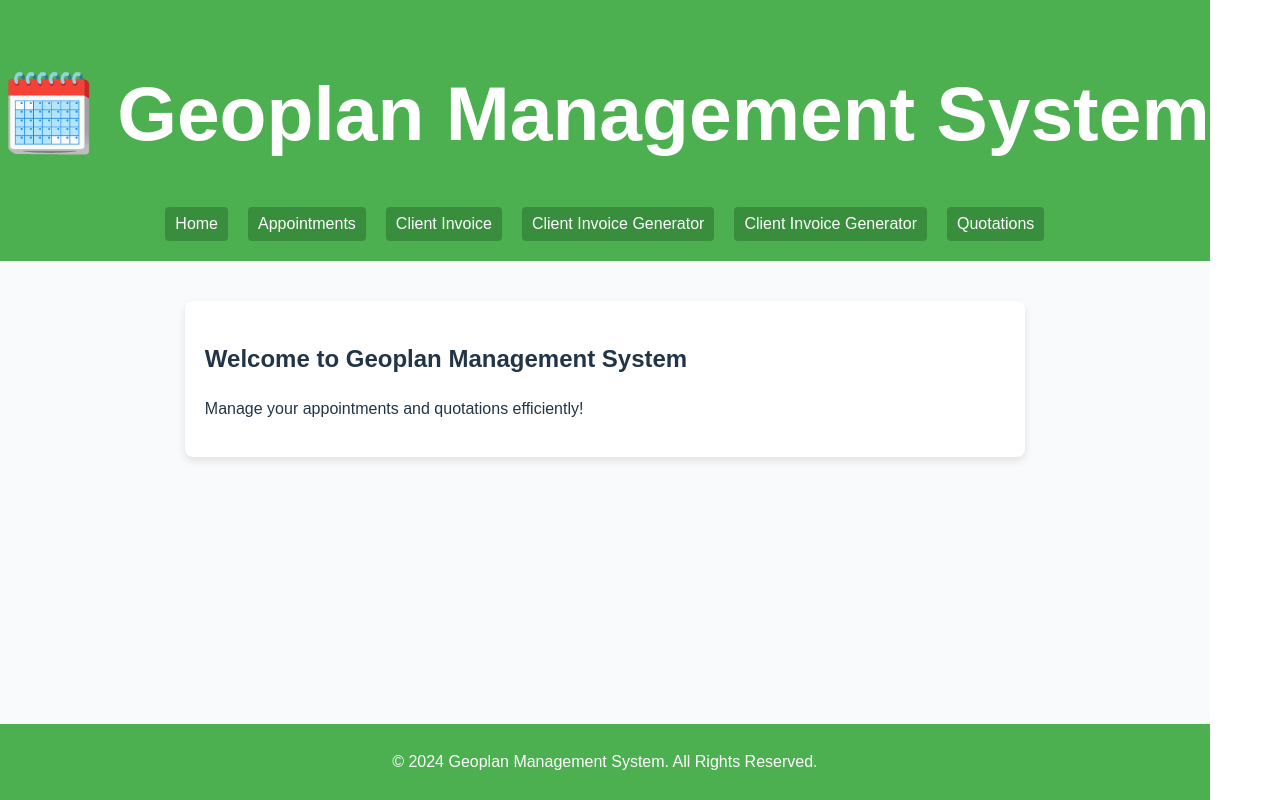
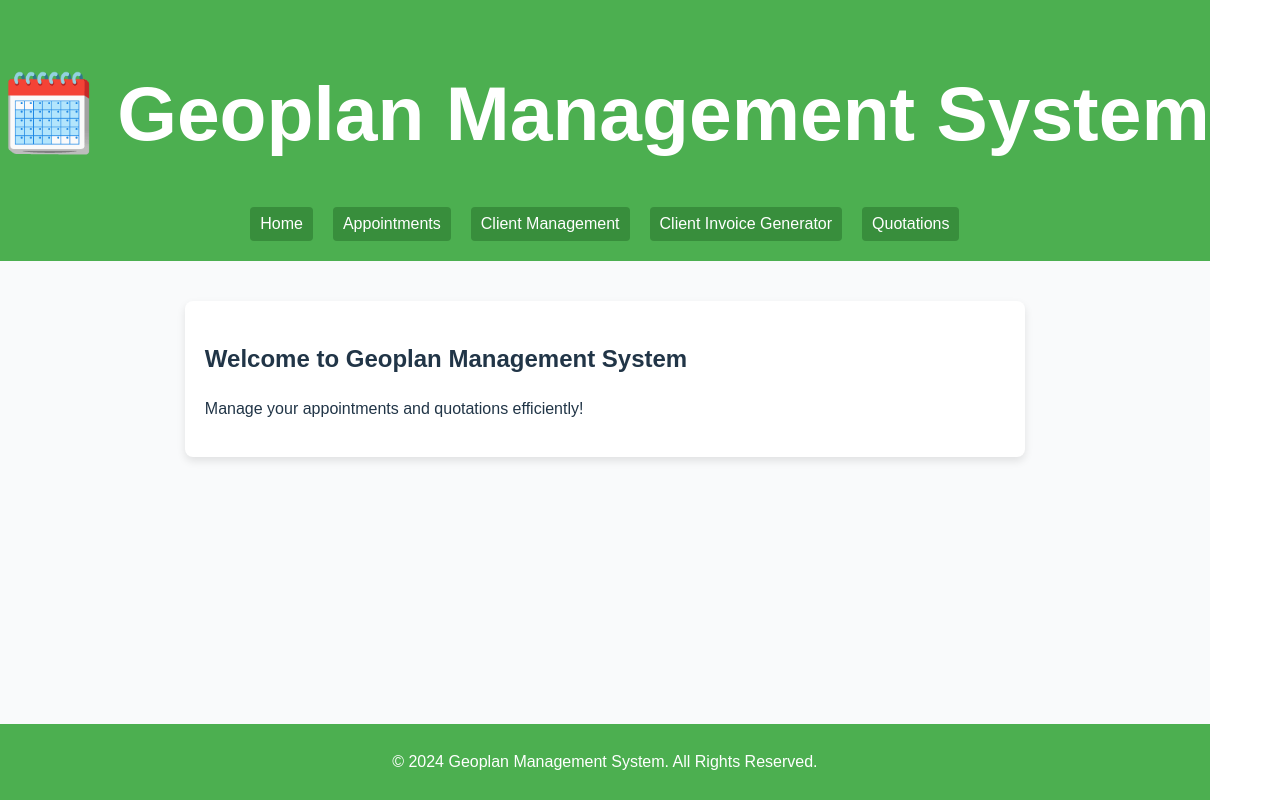
Before and after one commit to ifme18/Geoplan, a React (Vite) app: page / in a window 1280 px wide. Built offline with nearby package versions, Linux system fonts and the light colour scheme.

Commit message:
Update App.jsx

```diff
--- a/src/App.jsx
+++ b/src/App.jsx
@@ -18,8 +18,7 @@ function App() {
           <nav style={styles.nav}>
             <Link to="/" style={styles.navLink}>Home</Link>
             <Link to="/appointments" style={styles.navLink}>Appointments</Link>
-            <Link to="/invoice" style={styles.navLink}>Client Invoice</Link>
-            <Link to="/Generator" style={styles.navLink}>Client Invoice Generator</Link>
+            <Link to="/Generator" style={styles.navLink}>Client Management</Link>
             <Link to="/Gener" style={styles.navLink}>Client Invoice Generator</Link>
             <Link to="/quotations" style={styles.navLink}>Quotations</Link>
           </nav>
```
